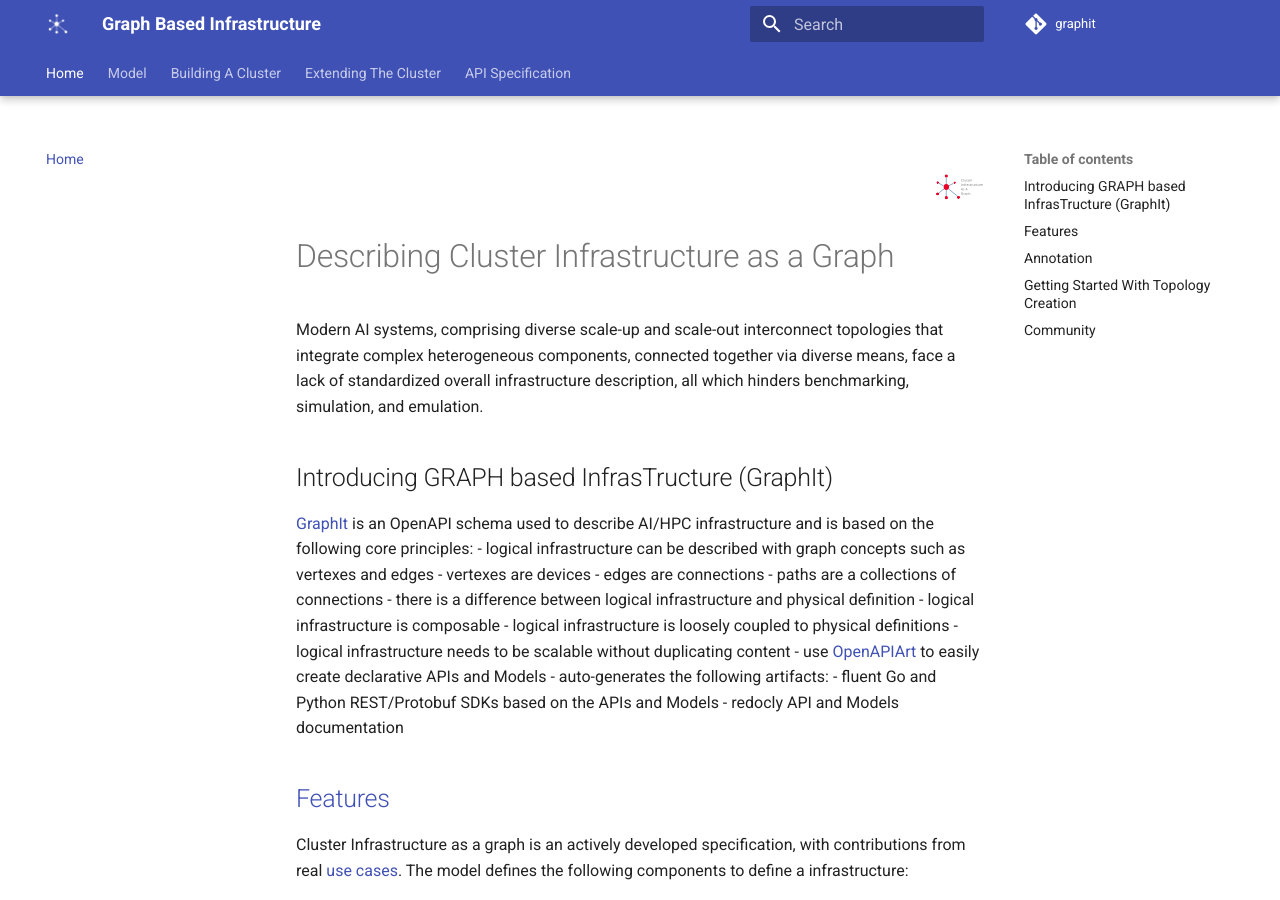
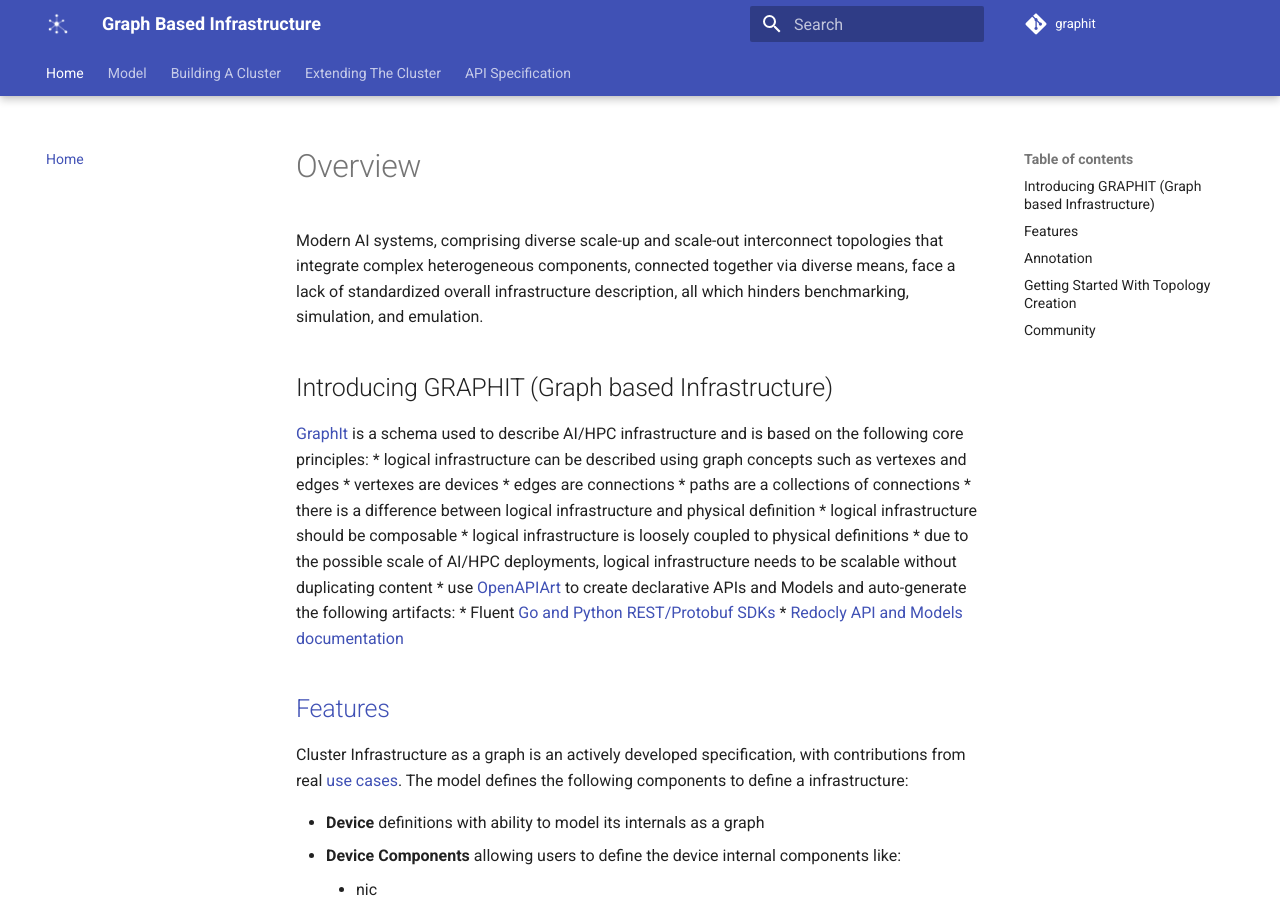
Before and after one commit to Keysight/infragraph, an MkDocs documentation site: the page built from docs/src/index.md, in a window 1280 px wide and 900 px high. Built offline with MkDocs 1.6.1 and Material for MkDocs 9.7.7, drawn with Linux system fonts in a browser that asks for light colours; comment, search, counter and statistics services are not loaded.

Commit message:
index doc updates

```diff
--- a/docs/src/index.md
+++ b/docs/src/index.md
@@ -1,24 +1,20 @@
-<p align=right><img src="images/infra_logo.svg" width="50"></p>
-<!-- ![Image description](images/infra_logo.svg) -->
-
-# Describing Cluster Infrastructure as a Graph
+# Overview
 
 Modern AI systems, comprising diverse scale-up and scale-out interconnect topologies that integrate complex heterogeneous components, connected together via diverse means, face a lack of standardized overall infrastructure description, all which hinders benchmarking, simulation, and emulation.
 
-## Introducing GRAPH based InfrasTructure (GraphIt)
-[GraphIt](https://github.com/Keysight/graphit) is an OpenAPI schema used to describe AI/HPC infrastructure and is based on the following core principles:
-- logical infrastructure can be described with graph concepts such as vertexes and edges
-  - vertexes are devices
-  - edges are connections
-  - paths are a collections of connections
-- there is a difference between logical infrastructure and physical definition
-- logical infrastructure is composable
-- logical infrastructure is loosely coupled to physical definitions
-- logical infrastructure needs to be scalable without duplicating content
-- use [OpenAPIArt](https://github.com/open-traffic-generator/openapiart) to easily create declarative APIs and Models
-  - auto-generates the following artifacts:
-    - fluent Go and Python REST/Protobuf SDKs based on the APIs and Models
-    - redocly API and Models documentation
+## Introducing GRAPHIT (Graph based Infrastructure)
+[GraphIt](https://github.com/Keysight/graphit) is a schema used to describe AI/HPC infrastructure and is based on the following core principles:
+* logical infrastructure can be described using graph concepts such as vertexes and edges
+  * vertexes are devices
+  * edges are connections
+  * paths are a collections of connections
+* there is a difference between logical infrastructure and physical definition
+* logical infrastructure should be composable
+* logical infrastructure is loosely coupled to physical definitions
+* due to the possible scale of AI/HPC deployments, logical infrastructure needs to be scalable without duplicating content
+* use [OpenAPIArt](https://github.com/open-traffic-generator/openapiart) to create declarative APIs and Models and auto-generate the following artifacts:
+  * Fluent [Go and Python REST/Protobuf SDKs](https://github.com/Keysight/graphit/releases)
+  * [Redocly API and Models documentation](openapi.html)
 
 
 ## [Features](model.md)
```
